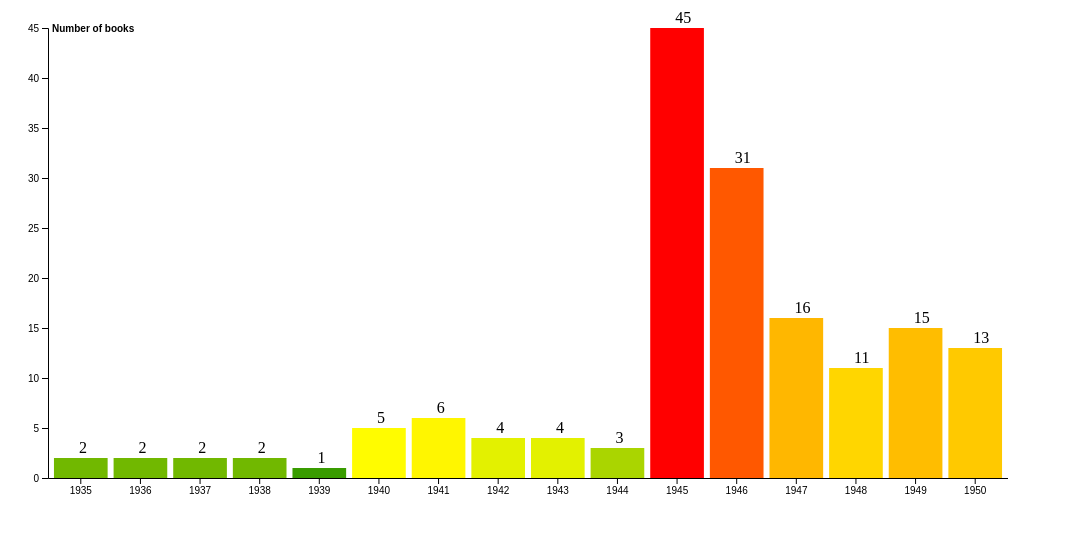
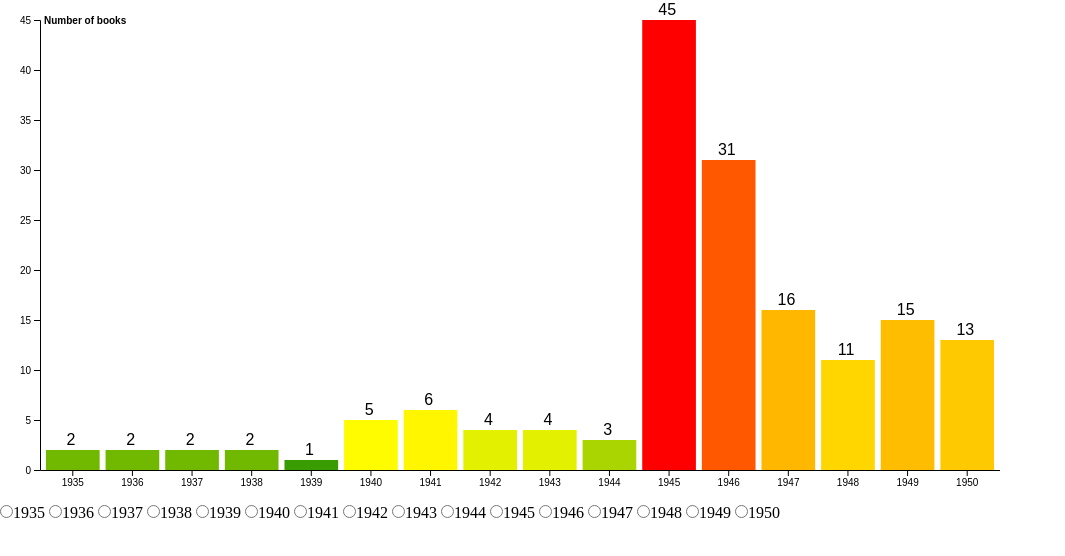
Before and after one commit to BasPieren/frontend-data, a website: page index.html in a window 1280 px wide. Shown: the whole page, without its empty margins (0-1065 px from the left). Drawn offline with nearby package versions, Linux system fonts and the light colour scheme.

Commit message:
index.html | Edit | Started work on year select form

```diff
--- a/index.html
+++ b/index.html
@@ -4,11 +4,31 @@
   <meta charset="UTF-8">
   <meta name="viewport" content="width=device-width, initial-scale=1.0">
   <meta http-equiv="X-UA-Compatible" content="ie=edge">
-  <link rel="stylesheet" href="">
+  <link rel="stylesheet" href="css/style.css">
   <title>frontend-data</title>
 </head>
 <body>
-<svg></svg>
+
+  <svg></svg>
+  <form>
+    <input type="radio" value="1935">1935
+    <input type="radio" value="1936">1936
+    <input type="radio" value="1937">1937
+    <input type="radio" value="1938">1938
+    <input type="radio" value="1939">1939
+    <input type="radio" value="1940">1940
+    <input type="radio" value="1941">1941
+    <input type="radio" value="1942">1942
+    <input type="radio" value="1943">1943
+    <input type="radio" value="1944">1944
+    <input type="radio" value="1945">1945
+    <input type="radio" value="1946">1946
+    <input type="radio" value="1947">1947
+    <input type="radio" value="1948">1948
+    <input type="radio" value="1949">1949
+    <input type="radio" value="1950">1950
+  </form>
+
 <script src="https://d3js.org/d3.v5.min.js"></script>
 <script src="js/fd.js"></script>
 </body>
```
